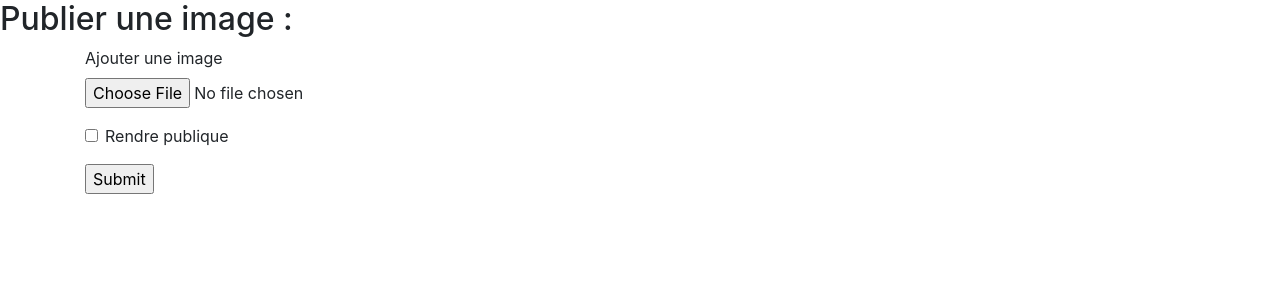
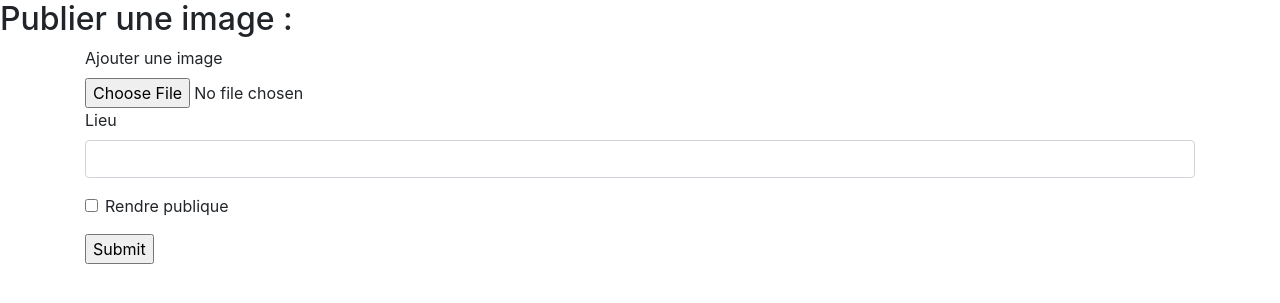
Before and after one commit to nkrewcun/tpBlancPhp, a PHP site: page /addImage.php in a window 1280 px wide. Shown: the part 56-359 px from the top of the page. Run offline with PHP 8.4, Linux system fonts and the light colour scheme; a user stored in the database is signed in.

Commit message:
localisation input added

```diff
--- a/addImage.php
+++ b/addImage.php
@@ -27,6 +27,8 @@ if ($_SERVER['REQUEST_METHOD'] === 'POST') {
             <div class="form-group">
                 <label for="image">Ajouter une image</label>
                 <input type="file" class="form-control-file" id="image" name="image">
+                <label for="lieu_publi">Lieu</label>
+                <input type="text" class="form-control" id="lieu_publi" name="lieu_publi"/>
             </div>
             <div class="form-group form-check">
                 <input type="checkbox" class="form-check-input" id="isPublic" name="isPublic">
--- a/parts/imageFunctions/functions.php
+++ b/parts/imageFunctions/functions.php
@@ -35,7 +35,7 @@ function addImageToDb($pdo, $fileName)
 VALUES(:file_name, :lieu_publi, :date_publication, :nom_prenom_utilisateur, :isPublic)');
     $query->execute([
         'file_name' => $fileName,
-        'lieu_publi' => 'test',
+        'lieu_publi' => empty($_POST['lieu_publi']) ? 'Non renseigné' : $_POST['lieu_publi'],
         'date_publication' => date("Y-m-d H:i:s"),
         'nom_prenom_utilisateur' => $_SESSION['user']['pseudo'],
         'isPublic' => isset($_POST['isPublic']) ? 1 : 0
```
Also changed, not shown: assets/images/5f0ca2038f335.png (added).
